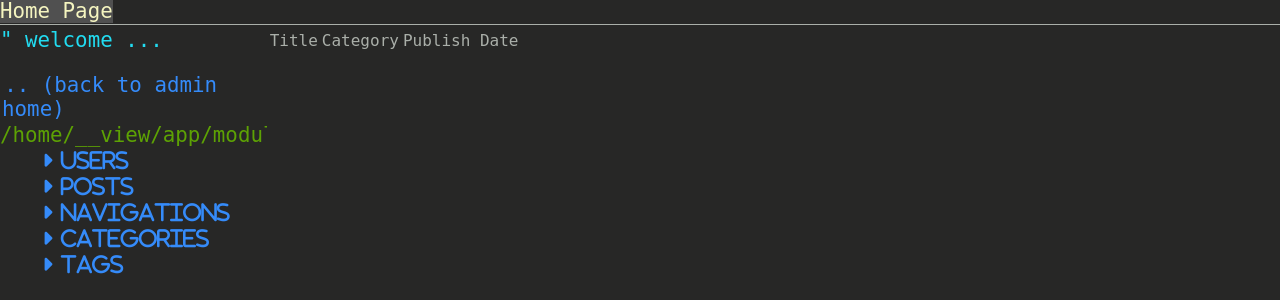
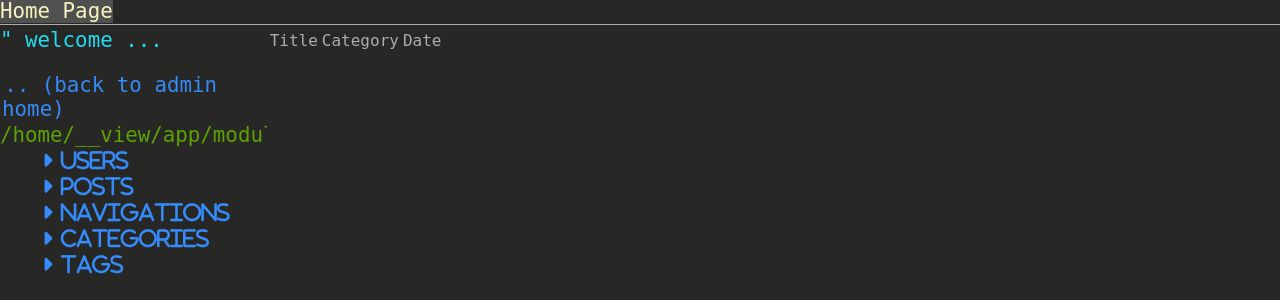
Before and after one commit to hao-hao-hao/SporuleCMS, a Python web app: template app/modules/admin/templates/all_posts.html in a window 1280 px wide. Shown: the top 300 px of the page. Run offline with Jinja, Linux system fonts and the light colour scheme; the template is opened without the code that fills it, so the values that code supplies are empty; some libraries are stand-ins or nearby versions; some web fonts are replaced.

Commit message:
updated all post admin page

```diff
--- a/app/models/post.py
+++ b/app/models/post.py
@@ -33,7 +33,7 @@ class Post(db.Model, DB_Base):
         return posts
 
     @staticmethod
-    def get_all_items_pagination_admin(page=1,per_page=20,error_out=True):
+    def get_all_items_pagination_admin(page=1,per_page=30,error_out=True):
         posts = Post.query.order_by(db.desc(Post.post_date)).paginate(page,per_page,error_out)
         return posts
 
--- a/app/modules/admin/templates/all_posts.html
+++ b/app/modules/admin/templates/all_posts.html
@@ -5,7 +5,7 @@
     <tr>
         <td>Title</td>
         <td>Category</td>
-	<td>Publish Date</td>
+	<td>Date</td>
     </tr>
     {% if posts.items is not none %}
         {% for post in posts.items %}
```
